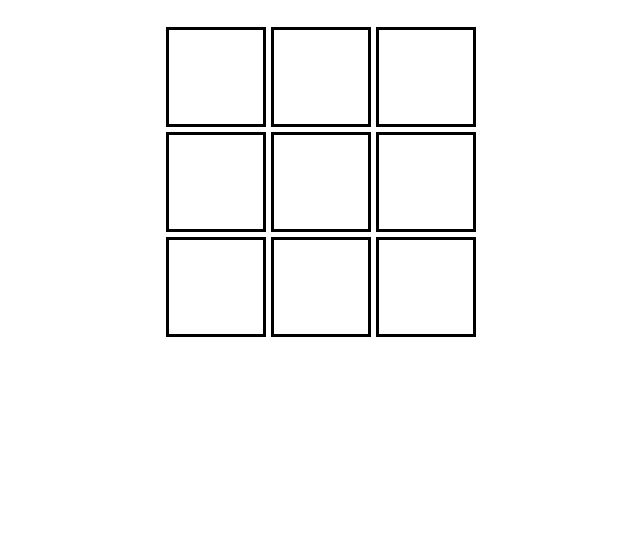
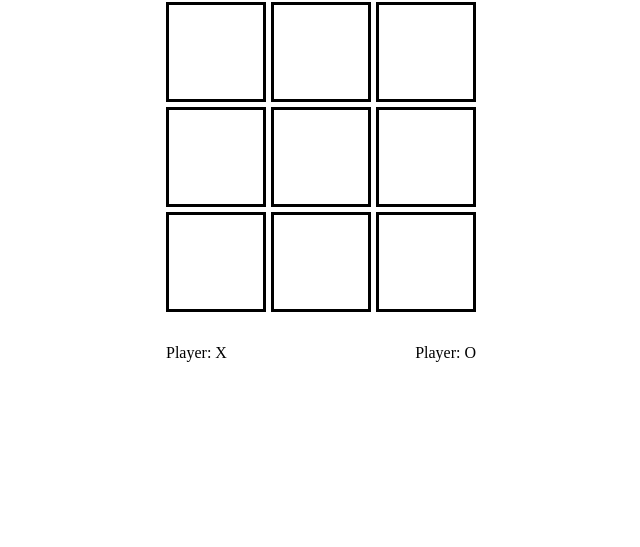
Before and after one commit to kwanzv/Odin-tic-tac-toe, a plain HTML site: page index.html in a window 1280 px wide. Shown: the part 253-800 px from the top of the page, without its empty margins (319-959 px from the left). Drawn offline with Linux system fonts and the light colour scheme.

Commit message:
Gameboard factory function + X and O functionality

```diff
--- a/index.html
+++ b/index.html
@@ -10,6 +10,10 @@
     <h1>Tic Tac Toe</h1>
     <section class="game">
       <section class="game-board"></section>
+      <section class="game-info">
+        <p class="playerX">Player: X</p>
+        <p class="playerO">Player: O</p>
+      </section>
     </section>
     <script src="script.js"></script>
   </body>
--- a/script.js
+++ b/script.js
@@ -1,13 +1,57 @@
-const gameBoard = () => {
+const createGameBoard = (() => {
   const gameBoard = document.querySelector(".game-board");
+  //Storing the gameboard as an array inside a gameBoard object.
 
-  for (let i = 0; i < 9; i++) {
-    const tile = document.createElement("div");
-    tile.classList.add("tile");
-    gameBoard.appendChild(tile);
+  const board = [
+    [null, null, null],
+    [null, null, null],
+    [null, null, null],
+  ];
+
+  // Creating the gameboard with a for Each loop using board.
+  let tileId = 1;
+
+  board.forEach((row) => {
+    row.forEach(() => {
+      //Creating the tiles
+      const tileElement = document.createElement("div");
+      tileElement.classList.add("tile");
+      tileElement.dataset.id = tileId;
+      gameBoard.appendChild(tileElement);
+      tileId++;
+    });
+  });
+
+  return { board, gameBoard };
+})();
+
+function Game() {
+  function Player(name, marker) {
+    this.name = name;
+    this.marker;
+    console.log({ name, marker });
+    return { name, marker };
   }
 
-  return { gameBoard };
-};
+  function handleTileClick(event) {
+    if (activeIndex === 0) {
+      event.currentTarget.innerHTML = player1.marker;
+      activeIndex = 1;
+    } else if (activeIndex === 1) {
+      event.currentTarget.innerHTML = player2.marker;
+      activeIndex = 0;
+    }
+  }
 
-gameBoard();
+  document.querySelectorAll(".tile").forEach((tile) => {
+    tile.addEventListener("click", handleTileClick);
+  });
+
+  let activeIndex = 0;
+  const player1 = Player("John", "X");
+  const player2 = Player("Jane", "O");
+
+  return { player1, player2 };
+}
+
+const game = Game();
--- a/style.css
+++ b/style.css
@@ -16,6 +16,8 @@
   width: 100px;
   border: 3px black solid;
   gap: 0;
+  font-size: 4rem;
+  text-align: center;
 }
 
 body {
@@ -28,3 +30,10 @@ body {
   margin: 0;
   gap: 2rem;
 }
+
+.game-info {
+  padding-top: 2rem;
+  display: flex;
+  text-align: center;
+  justify-content: space-between;
+}
```
